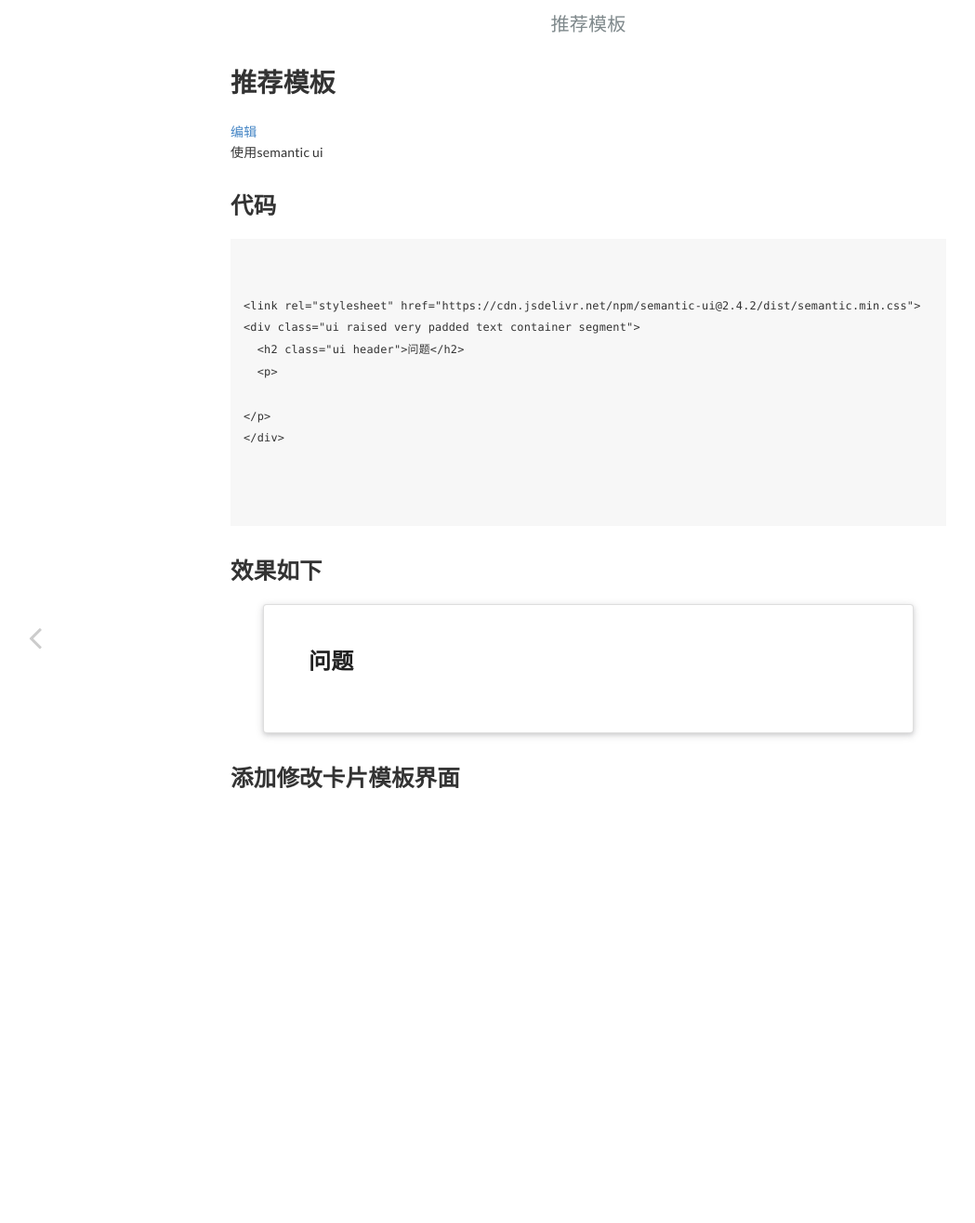
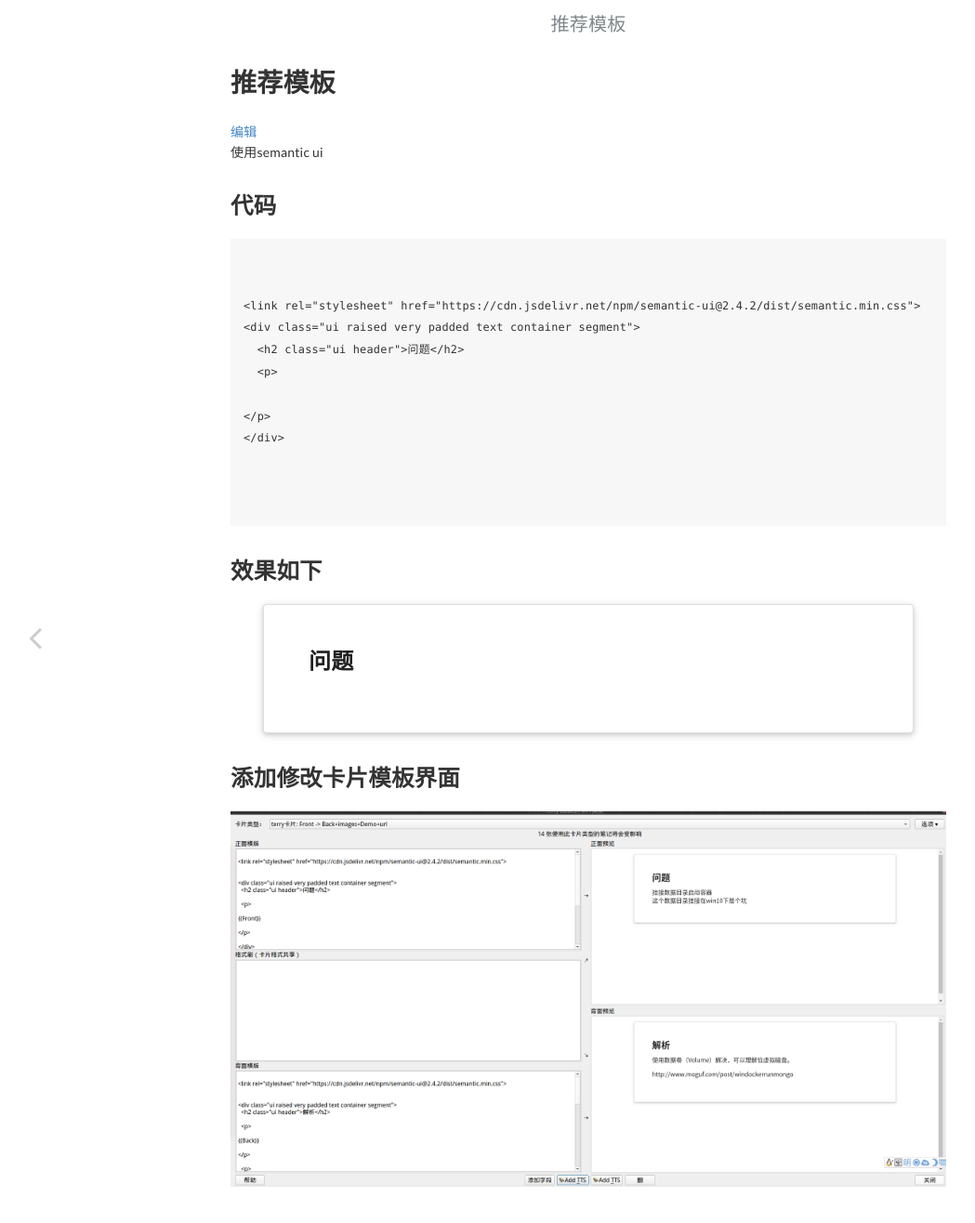
Before and after one commit to napoler/anki, a Jekyll site: the page built from docs/_posts/2020-06-27-推荐卡片模板.md, in a window 1280 px wide. Shown: the top 1316 px of the page at 93% size, without its empty margins (7-1056 px from the left). Built offline with Jekyll 4.4.1, drawn with Linux system fonts in a browser that asks for light colours.

Commit message:
Signed-off-by: Terry chan <napoler2008@gmail.com>

```diff
--- a/docs/_posts/2020-06-27-推荐卡片模板.md
+++ b/docs/_posts/2020-06-27-推荐卡片模板.md
@@ -42,4 +42,4 @@ layout: post
 
 ## 添加修改卡片模板界面
 
-![](img/2020-06-25_21-51-49.png)
+![](https://www.terrychan.org/anki/img/2020-06-25_21-51-49.png)
```
